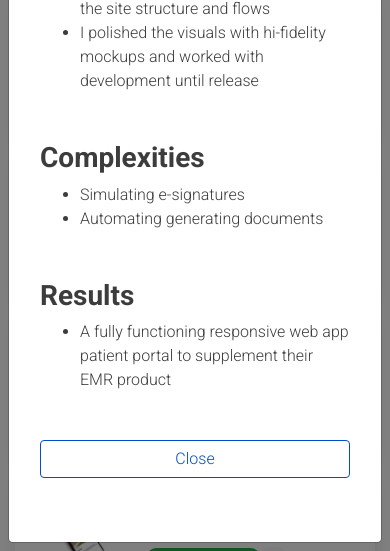
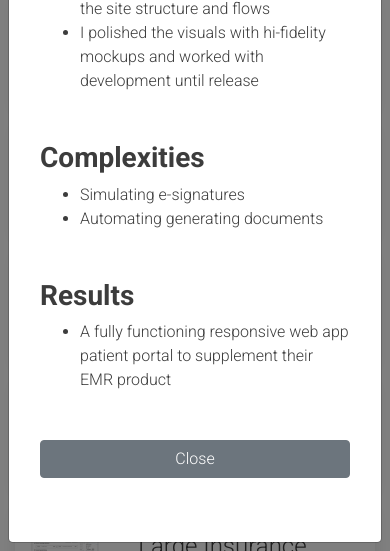
Before and after one commit to michaelgeise/michaelgeise.com, a PHP site: page / in a window 390 px wide, after a click that opens the changed part. Shown: the part 1032-1583 px from the top of the page. Run offline with PHP 8.4, Linux system fonts and the light colour scheme.

Commit message:
oops forgot

```diff
--- a/css/style.css
+++ b/css/style.css
@@ -141,6 +141,11 @@ h1, h2, h3, h4, h5, h6,
 }
 .work-item:hover .work-item-title {
   color: #004EC7;
+}
+@media (max-width: 767px) {
+  .work-item-title {
+    line-height: 1.5rem;
+  }
 }
 
 @media (min-width: 992px) {
--- a/modals.php
+++ b/modals.php
@@ -47,7 +47,7 @@
                                     <ul class="mb-5">
                                         <li>A fully functioning responsive web app patient portal to supplement their EMR product</li>
                                     </ul>
-                                    <button class="btn btn-block btn-outline-primary d-block d-sm-none" type="button" data-dismiss="modal" aria-label="Close">Close</button>
+                                    <button class="btn btn-block btn-secondary d-block d-sm-none" type="button" data-dismiss="modal" aria-label="Close">Close</button>
                                 </div>
                             </div>
                         </div>
@@ -107,7 +107,7 @@
                                     	<li>Information architecture</li>
                                         <li>The foundation of a design system</li>
                                     </ul>
-                                    <button class="btn btn-block btn-outline-primary d-block d-sm-none" type="button" data-dismiss="modal" aria-label="Close">Close</button>
+                                    <button class="btn btn-block btn-secondary d-block d-sm-none" type="button" data-dismiss="modal" aria-label="Close">Close</button>
                                 </div>
                             </div>
                         </div>
@@ -166,7 +166,7 @@
                                     <ul class="mb-5">
                                         <li>The clickable prototype was confirmed to be usable and desirable</li>
                                     </ul>
-                                    <button class="btn btn-block btn-outline-primary d-block d-sm-none" type="button" data-dismiss="modal" aria-label="Close">Close</button>
+                                    <button class="btn btn-block btn-secondary d-block d-sm-none" type="button" data-dismiss="modal" aria-label="Close">Close</button>
                                 </div>
                             </div>
                         </div>
@@ -226,7 +226,7 @@
                                         <li>Two native mobile apps that interact with the landmark beacons in the park</li>
                                         <li>The apps includes trail tours to guide users around park paths</li>
                                     </ul>
-                                    <button class="btn btn-block btn-outline-primary d-block d-sm-none" type="button" data-dismiss="modal" aria-label="Close">Close</button>
+                                    <button class="btn btn-block btn-secondary d-block d-sm-none" type="button" data-dismiss="modal" aria-label="Close">Close</button>
                                 </div>
                             </div>
                         </div>
@@ -285,7 +285,7 @@
                                         <li>A responsive web app with 11 policy types and templates to easily onboard new products</li>
                                         <li>It included employee admin sections for policy adjudication and management</li>
                                     </ul>
-                                    <button class="btn btn-block btn-outline-primary d-block d-sm-none" type="button" data-dismiss="modal" aria-label="Close">Close</button>
+                                    <button class="btn btn-block btn-secondary d-block d-sm-none" type="button" data-dismiss="modal" aria-label="Close">Close</button>
                                 </div>
                             </div>
                         </div>
@@ -344,7 +344,7 @@
                                         <li>A responsive web app to replace their MVP</li>
                                         <li>The research proved that their MVP had many unnecessary features and lacked more desired features</li>
                                     </ul>
-                                    <button class="btn btn-block btn-outline-primary d-block d-sm-none" type="button" data-dismiss="modal" aria-label="Close">Close</button>
+                                    <button class="btn btn-block btn-secondary d-block d-sm-none" type="button" data-dismiss="modal" aria-label="Close">Close</button>
                                 </div>
                             </div>
                         </div>
@@ -400,7 +400,7 @@
                                     <ul class="mb-5">
                                         <li>A summary of top insights, and validated or disproved assumptions</li>
                                     </ul>
-                                    <button class="btn btn-block btn-outline-primary d-block d-sm-none" type="button" data-dismiss="modal" aria-label="Close">Close</button>
+                                    <button class="btn btn-block btn-secondary d-block d-sm-none" type="button" data-dismiss="modal" aria-label="Close">Close</button>
                                 </div>
                             </div>
                         </div>
@@ -463,7 +463,7 @@
                                         <li>Two native mobile apps and a web app administration tool with three different admin types and permissions</li>
                                         <li>In 2019 the largest health insurer in the Philadelphia area became a client and offered this product to its population</li>
                                     </ul>
-                                    <button class="btn btn-block btn-outline-primary d-block d-sm-none" type="button" data-dismiss="modal" aria-label="Close">Close</button>
+                                    <button class="btn btn-block btn-secondary d-block d-sm-none" type="button" data-dismiss="modal" aria-label="Close">Close</button>
                                 </div>
                             </div>
                         </div>
```
